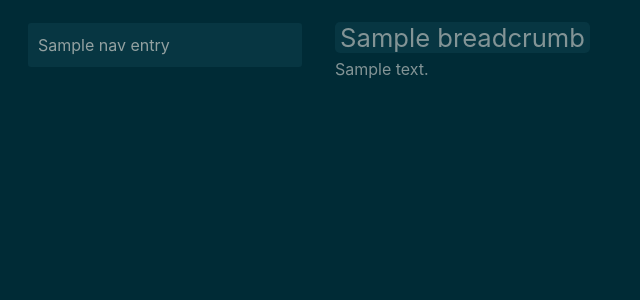
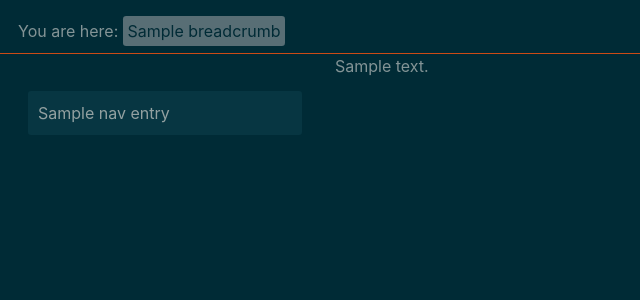
Before and after one commit to enguerrand/docplaice, a Flask app: template templates/page.html in a window 1280 px wide. Shown: the top 300 px of the page, without its empty margins (0-640 px from the left). Run offline with Flask 2, Linux system fonts and the light colour scheme; the template is opened without the code that fills it: most values are stand-ins (such as "Sample title", 1, 10 or a date in 2020); some libraries are stand-ins or nearby versions.

Commit message:
Layout and color tweaks

```diff
--- a/templates/page.html
+++ b/templates/page.html
@@ -10,7 +10,17 @@
 <body>
 <div class="container-fluid">
     <div class="row">
-        <div class="col-12 col-sm-6 col-md-5 col-lg-4 col-xl-3">
+        <div class="col-12 top">
+            <div class="breadcrumbs">
+                You are here:
+                {% for breadcrumb in breadcrumbs %}
+                <a href="{{ breadcrumb.url }}">{{ breadcrumb.title }}</a>
+                {% endfor %}
+            </div>
+        </div>
+    </div>
+    <div class="row">
+        <div class="col-12 col-sm-6 col-md-5 col-lg-4 col-xl-3 sidebar-wrapper">
             <div class="sidebar-nav">
                 <ul class="nav flex-column">
                     {% for nav_entry in side_bar_navigation %}
@@ -22,11 +32,6 @@
             </div>
         </div>
         <div class="col-12 col-sm-6 col-md-7 col-lg-8 col-xl-9">
-            <div class="breadcrumbs">
-                {% for breadcrumb in breadcrumbs %}
-                <a href="{{ breadcrumb.url }}">{{ breadcrumb.title }}</a>
-                {% endfor %}
-            </div>
             <div id="content">
                 {{ rendered_content | safe }}
             </div>
--- a/templates/style.css
+++ b/templates/style.css
@@ -22,6 +22,10 @@ a {
 
 a:visited {
     color: {{ theme.linksVisited }};
+}
+
+div.sidebar-nav {
+    margin-top: 20px;
 }
 
 div.sidebar-nav ul {
@@ -59,15 +63,23 @@ div.sidebar-nav ul li a.current {
     font-weight: bold;
 }
 
+div.top {
+    border-bottom: {{ theme.borders }};
+}
+
+div.sidebar-wrapper {
+    padding-top: 10px;
+
+}
+
 div.breadcrumbs {
-    margin-top: 3px;
+    margin: 3px 3px 10px 3px;
 }
 
 div.breadcrumbs > a, div.breadcrumbs > a:visited, div.breadcrumbs > a:hover {
-  font-size: 1.6em;
   color: {{ theme.breadcrumb }};
   background-color: {{ theme.breadcrumbBackground }};
-  padding: 0 0.2em;
+  padding: 0.3em;
   -webkit-border-radius: 0.2em;
   -moz-border-radius: 0.2em;
   border-radius: 0.2em;
```
Also changed, not shown: themes.py (+13 -12 lines).
